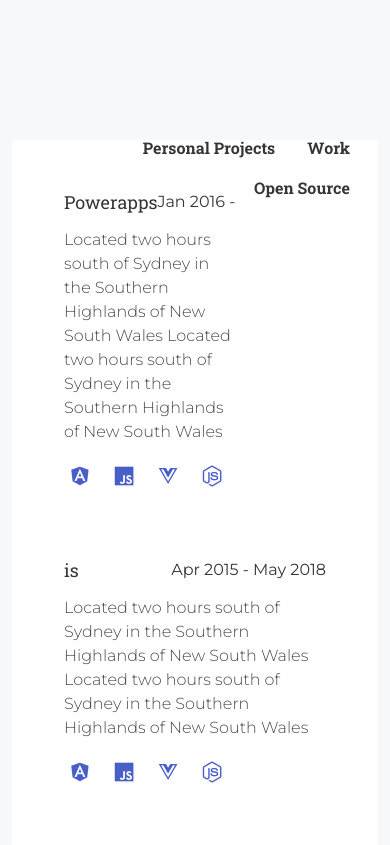
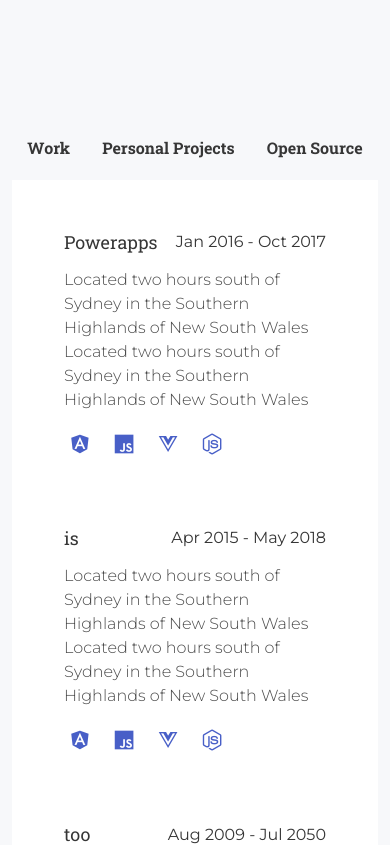
Before and after one commit to haoRchen/haoRchen.github.io, a Vue app: page /#/portfolio in a window 390 px wide. Shown: the top 845 px of the page. Built offline with nearby package versions, Linux system fonts and the light colour scheme.

Commit message:
responsive portfolio side column

```diff
--- a/src/components/AboutMe.vue
+++ b/src/components/AboutMe.vue
@@ -1,9 +1,9 @@
 <template>
-  <div class="columns is-vcentered is-desktop p-t-lg p-l-lg p-r-lg p-b-lg is-3 layout">
+  <div class="columns is-vcentered is-tablet p-t-lg p-l-lg p-r-lg p-b-lg is-3 layout">
 
     <div class="column content">
       <div>
-        <h2 class="AboutMeHeader is-size-2-desktop" >Whale hello there!</h2>
+        <h2 class="AboutMeHeader is-size-2-tablet" >Whale hello there!</h2>
       </div>
       <p class="AboutMeContent">Portland ugh fashion axe Helvetica, YOLO Echo Park Austin gastropub roof party. Meggings cred before they sold out messenger bag, ugh fashion axe Pitchfork tousled freegan asymmetrical literally twee Thundercats. Whatever Blue Bottle Neutra irony 8-bit. Kogi ethnic ugh fashion axe bicycle rights. Gluten-free Odd Future American Apparel pour-over umami drinking vinegar Truffaut. Selvage sustainable plaid viral salvia readymade, lomo slow-carb before they sold out bitters leggings. 90's pickled actually biodiesel put a bird on it, butcher dreamcatcher Cosby sweater.</p>
       <div class="level">
--- a/src/components/PortfolioComponents/Portfolio.vue
+++ b/src/components/PortfolioComponents/Portfolio.vue
@@ -1,5 +1,5 @@
 <template>
-  <div class="columns is-desktop">
+  <div class="columns is-tablet">
     <div class="column LeftLayout is-one-fifth p-t-lg">
       <button class="button SideButton  is-pulled-right">
         Work
@@ -43,6 +43,13 @@
 <style lang="sass" scoped>
 @import '../../main.sass'
 .LeftLayout
+  flex-direction: row
+  justify-content: center
+  display: flex
+  @media screen and (min-width: $tablet)
+    display: flex
+    flex-direction: column
+    justify-content: flex-start
 .RightLayout
   background-color: #fff
 .SideButton
@@ -51,8 +58,11 @@
   border: none
   font-family: 'Roboto Slab', Arial, sans-serif
   font-weight: 600
+  display: flex
+  justify-content: flex-end
   @media screen and (min-width: $tablet)
-    clear: both
+    display: flex
+    jusitfy-content: center
 .SideButton:hover
   background-color: grey
 </style>
--- a/src/components/Toolbar.vue
+++ b/src/components/Toolbar.vue
@@ -41,14 +41,14 @@
       <div class="navbar-end">
         <router-link
           to="/portfolio"
-          class="navbar-item has-text-white"
+          class="navbar-item has-text-white NavButton"
           tag="a"
         >
           Portfolio
         </router-link>
         <router-link
           to="/about-me"
-          class="navbar-item has-text-white"
+          class="navbar-item has-text-white NavButton"
           tag="a"
         >
           About Me
@@ -74,13 +74,13 @@
     this.PreviousScrollPos = window.pageYOffset;
   },
   created() {
-    window.addEventListener("scroll", this.handleScroll);
+    window.addEventListener("scroll", this.ToggleNavBar);
   },
   destroyed() {
-    window.removeEventListener("scroll", this.handleScroll);
+    window.removeEventListener("scroll", this.ToggleNavBar);
   },
   methods: {
-    handleScroll() {
+    ToggleNavBar() {
       this.CurrentScrollPos = window.pageYOffset;
       this.navTop =
         this.PreviousScrollPos > this.CurrentScrollPos ? "0" : "-60px";
@@ -99,4 +99,7 @@
   width: 100%
   top: 0
   transition: top 0.4s
+.NavButton:active
+  color: black
+
 </style>
--- a/src/router/index.js
+++ b/src/router/index.js
@@ -8,6 +8,8 @@
 Vue.use(VueRouter);
 
 export default new VueRouter({
+  //https://stackoverflow.com/questions/49794618/add-is-active-class-bulma-to-router-in-vue
+  linkExactActiveClass: "is-active",
   routes: [
     {
       path: "/",
```
